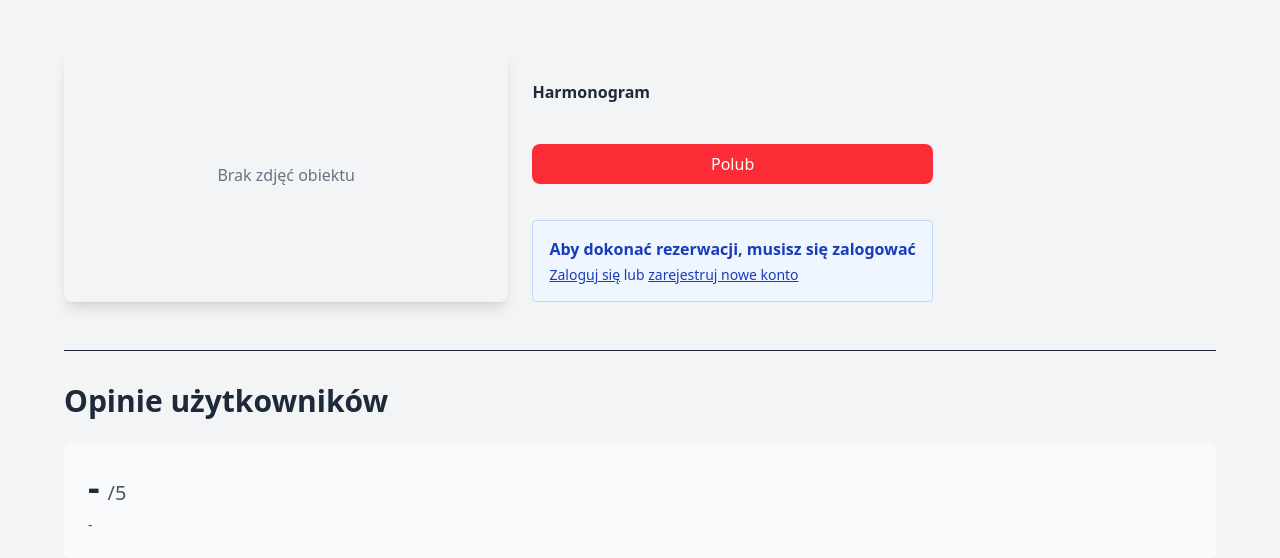
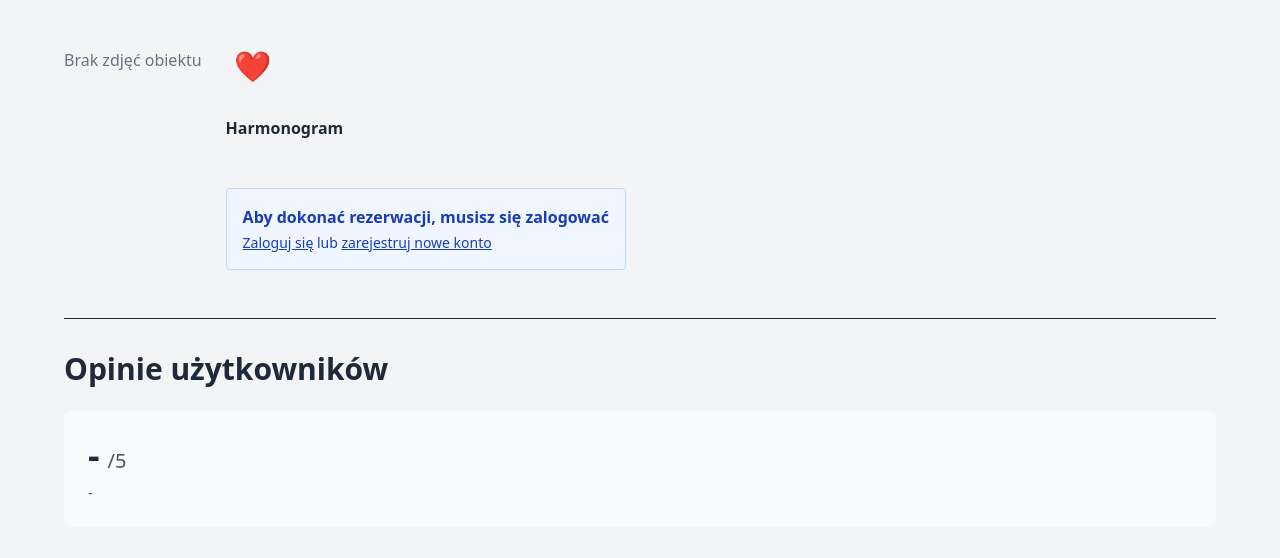
Before and after one commit to Kwiasek/ProjektIAB, a PHP site: page /views/facilities/facility.php in a window 1280 px wide. Shown: the part 65-623 px from the top of the page. Run offline with PHP 8.4, Linux system fonts and the light colour scheme; the template is opened without the code that fills it, so the values that code supplies are empty.

Commit message:
Updated like button

```diff
--- a/views/facilities/facility.php
+++ b/views/facilities/facility.php
@@ -9,11 +9,11 @@ ob_start();
 ?>
 
 <main class="max-w-6xl mx-auto flex gap-6">
-    <div class="rounded-lg shadow-lg max-w-3/5 aspect-16/9 bg-gray-100 flex items-center justify-center overflow-hidden relative" style="min-height: 250px;">
+    <div class="flex overflow-hidden relative mb-auto">
         <?php $imageIds = $data['image_ids'] ?? []; ?>
         <?php if (!empty($imageIds) && is_array($imageIds)): ?>
             <button id="prevImg" class="absolute left-2 top-1/2 -translate-y-1/2 bg-white/60 rounded-full px-3 py-2">‹</button>
-            <img id="facilityImage" src="/image/facility?image_id=<?= $imageIds[0] ?>&amp;size=medium" alt="<?= htmlspecialchars($data['name']) ?>" class="w-full h-full object-cover object-center">
+            <img id="facilityImage" src="/image/facility?image_id=<?= $imageIds[0] ?>&amp;size=medium" alt="<?= htmlspecialchars($data['name']) ?>" class="w-full object-contain">
             <button id="nextImg" class="absolute right-2 top-1/2 -translate-y-1/2 bg-white/60 rounded-full px-3 py-2">›</button>
             <div id="imageDots" class="absolute bottom-2 left-1/2 -translate-x-1/2 flex gap-2"></div>
         <?php else: ?>
@@ -21,7 +21,10 @@ ob_start();
         <?php endif; ?>
     </div>
     <div class="flex flex-col gap-3">
-        <h1 class="font-bold text-2xl"><?= htmlspecialchars($data['name']) ?></h1>
+        <div class="flex items-center gap-2">
+            <h1 class="font-bold text-2xl"><?= htmlspecialchars($data['name']) ?></h1>
+            <button id="likeBtn" class="text-3xl cursor-pointer transition-transform hover:scale-125" title="Polub ten obiekt">❤️</button>
+        </div>
         <p class="mb-2"><?= htmlspecialchars($data['description'])?></p>
 
         <!-- Schedule -->
@@ -50,8 +53,6 @@ ob_start();
                 </div>
             <?php endforeach; ?>
         </div>
-
-        <button id="likeBtn" class="mt-4 px-4 py-2 bg-red-500 text-white rounded-lg">Polub</button>
 
         <?php if (isset($_SESSION['user'])): ?>
             <!-- Reservation section - visible only for logged-in users -->
@@ -117,7 +118,6 @@ ob_start();
     const reserveBtn = document.getElementById('reserveBtn');
     let selectedStart = null;
     let selectedEnd = null;
-    const facilityId = <?= $id ?>;
     const pricePerHour = <?= floatval($data['price_per_hour'] ?? 0) ?>;
     const today = new Date().toISOString().split('T')[0];
 
@@ -809,13 +809,11 @@ async function updateLikeButton() {
     const res = await fetch(`/api/facilities/is-liked?facility_id=${facilityId}`);
     const data = await res.json();
     if (data.liked) {
-        likeBtn.textContent = 'Usuń polubienie';
-        likeBtn.classList.remove('bg-red-500');
-        likeBtn.classList.add('bg-gray-500');
+        likeBtn.textContent = '💔';
+        likeBtn.title = 'Usuń polubienie';
     } else {
-        likeBtn.textContent = 'Polub';
-        likeBtn.classList.remove('bg-gray-500');
-        likeBtn.classList.add('bg-red-500');
+        likeBtn.textContent = '❤️';
+        likeBtn.title = 'Polub ten obiekt';
     }
 }
 likeBtn.addEventListener('click', async () => {
```
Also changed, not shown: public/css/output.css.
